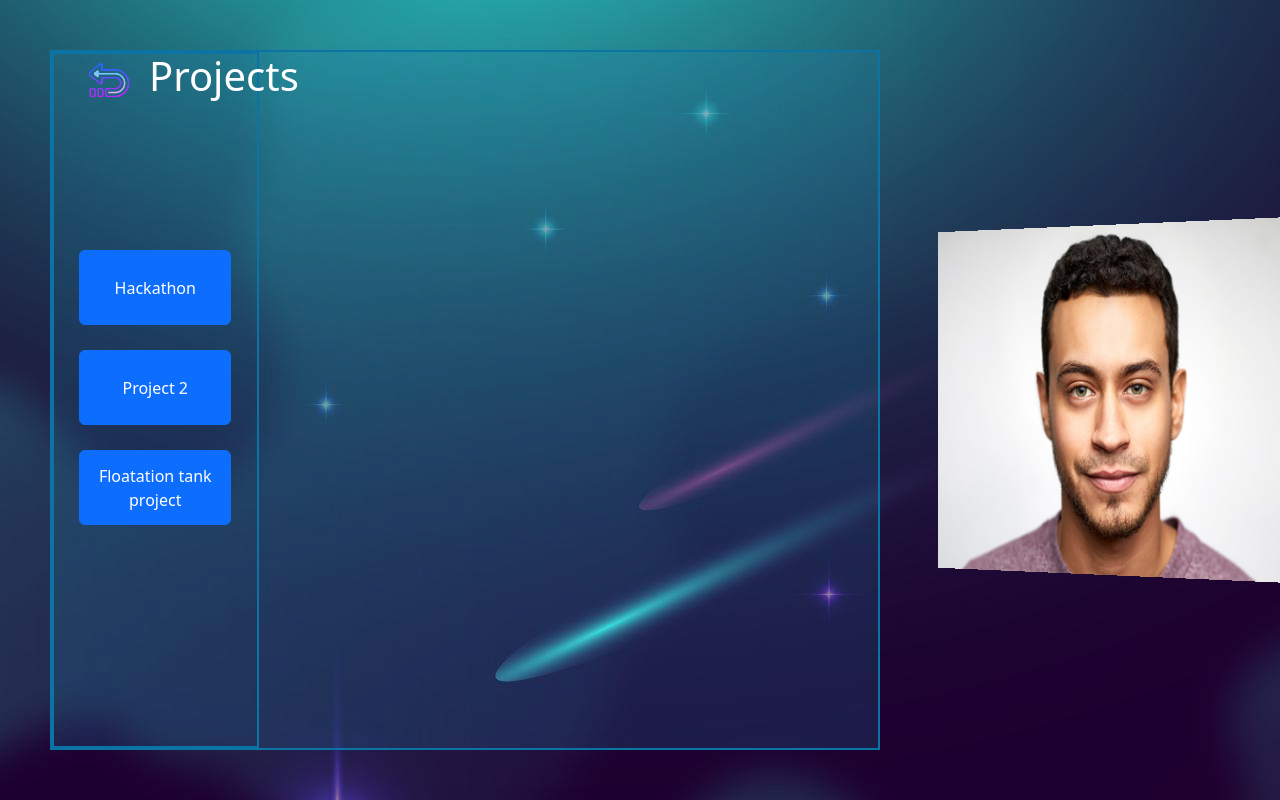
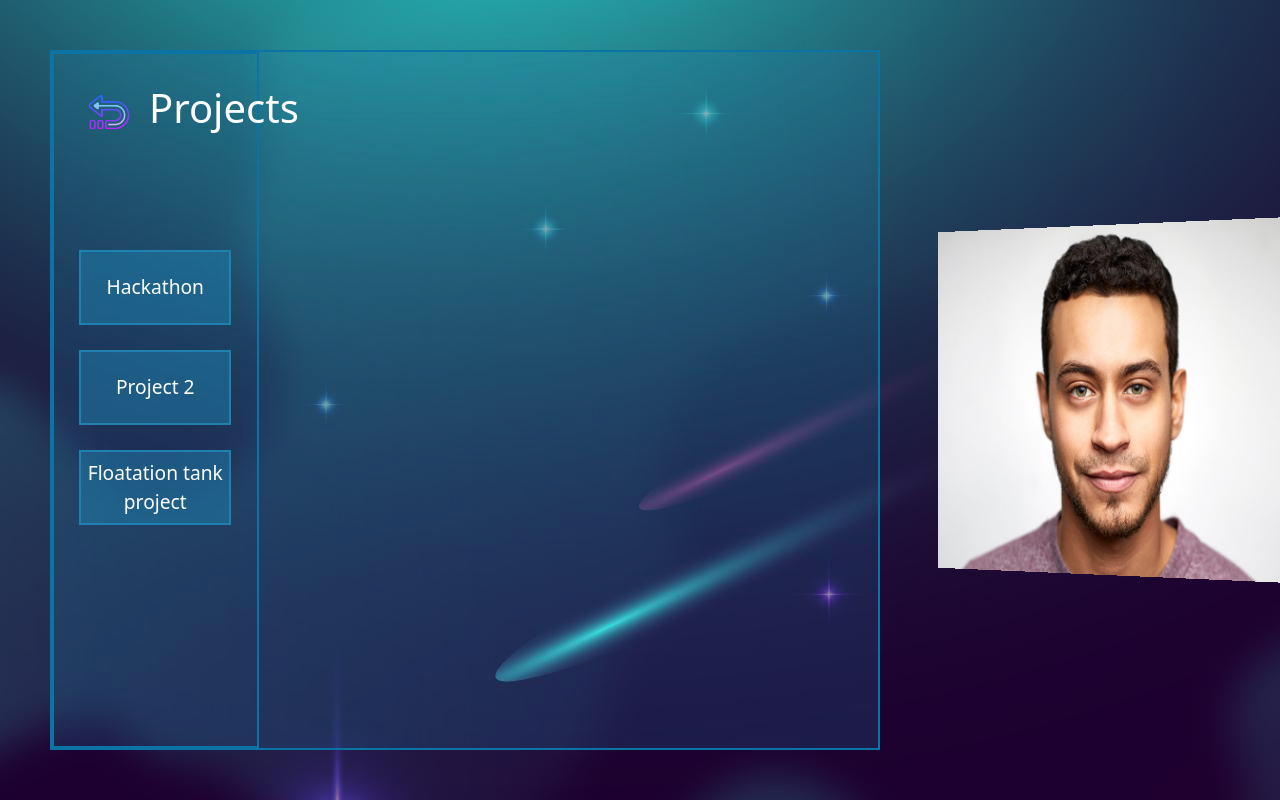
Before and after one commit to jiexiangfan/Hackiethon-GroupPortfolio, a React (Create React App) app: page /Projects in a window 1280 px wide. Built offline with nearby package versions, Linux system fonts and the light colour scheme.

Commit message:
projects page

```diff
--- a/src/App.css
+++ b/src/App.css
@@ -46,11 +46,11 @@
   border: 2px solid rgb(11, 116, 165);
 }
 
-.Project-Button{
+.bg-Project-Button{
   margin-bottom: 25px;
   height: 75px;
   width: 75%;
-  font-size: 1.5rem;
+  font-size: 1.2rem;
   color:white;
   background-color: rgb(30,129,176, 0.5);
 
@@ -60,7 +60,7 @@
   box-shadow: inset 0 0 0 0 rgb(30,129,176, 0.5);
 }
 
-.Project-Button:Hover {
+.bg-Project-Button:Hover {
   background-color: rgb(30,129,176, 0.9);
   box-shadow: inset 0 0 0 50px rgb(30,129,176, 0.5);
 }
@@ -92,6 +92,7 @@
 .Project-Image{
   object-fit: contain;
   height: 50%;
+  margin-bottom: 1rem;
 }
 .Project-View{
 
--- a/src/Projects/index.js
+++ b/src/Projects/index.js
@@ -34,7 +34,8 @@ const ProjectView = React.forwardRef((props, ref) => {
           color: "white",
           textAlign: "left",
           fontWeight: "lighter",
-          marginBottom: "4rem",
+          marginBottom: "3.5rem",
+          marginTop: "4rem",
         }}
       >
         {props.projectName}
@@ -65,6 +66,7 @@ const Projects = () => {
           style={{
             position: "absolute",
             marginLeft: "2rem",
+            marginTop: "2rem",
             display: "flex",
             alignItems: "center",
             flexDirection: "row",
@@ -87,7 +89,8 @@ const Projects = () => {
           {ProjectsData.map(function (obj, idx) {
             return (
               <Button
-                className="Project-Button"
+                bsPrefix="bg-Project-Button"
+                btn
                 key={idx}
                 onClick={() => OnClickProjectBtn(obj)}
               >
```
